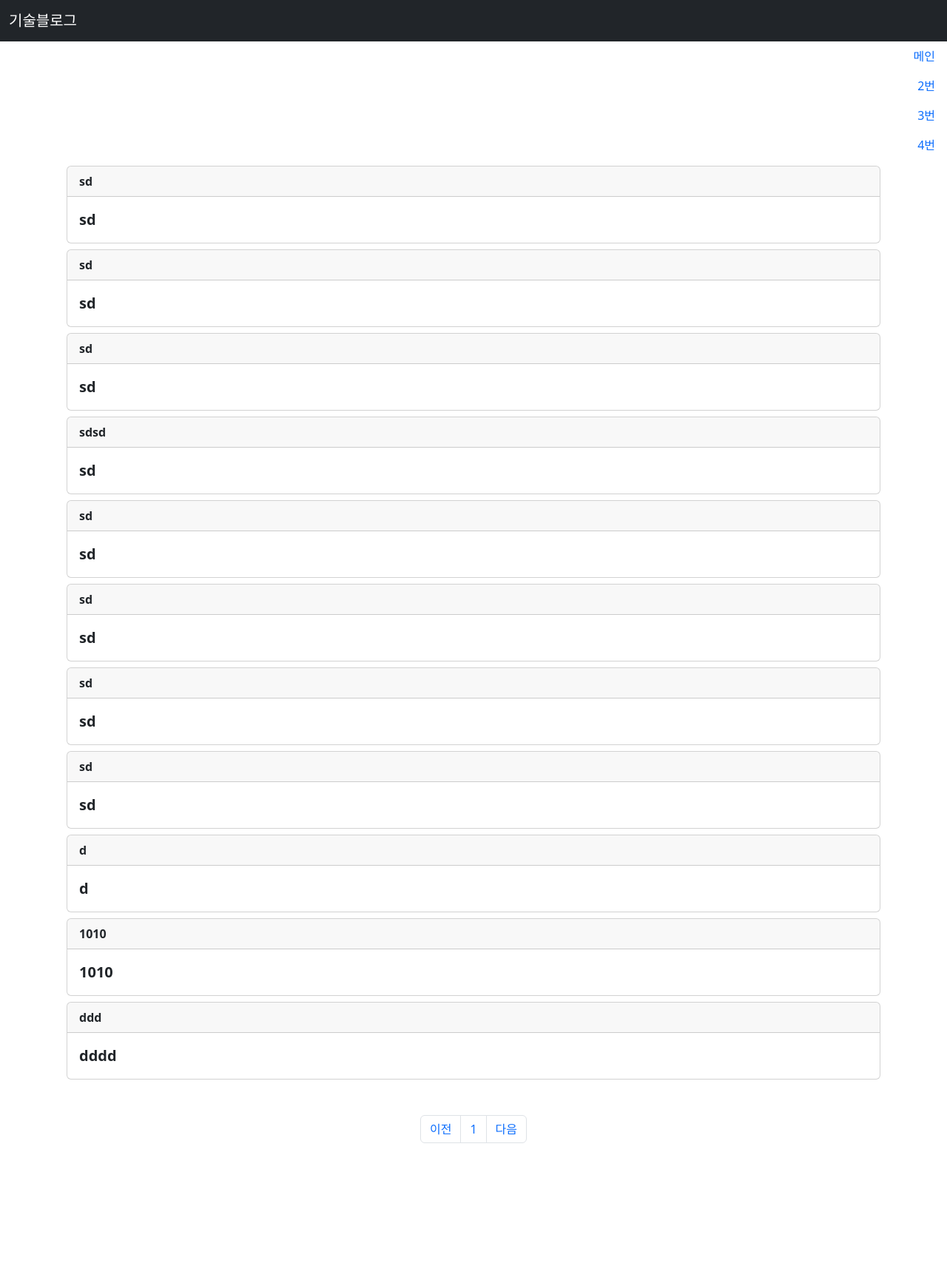
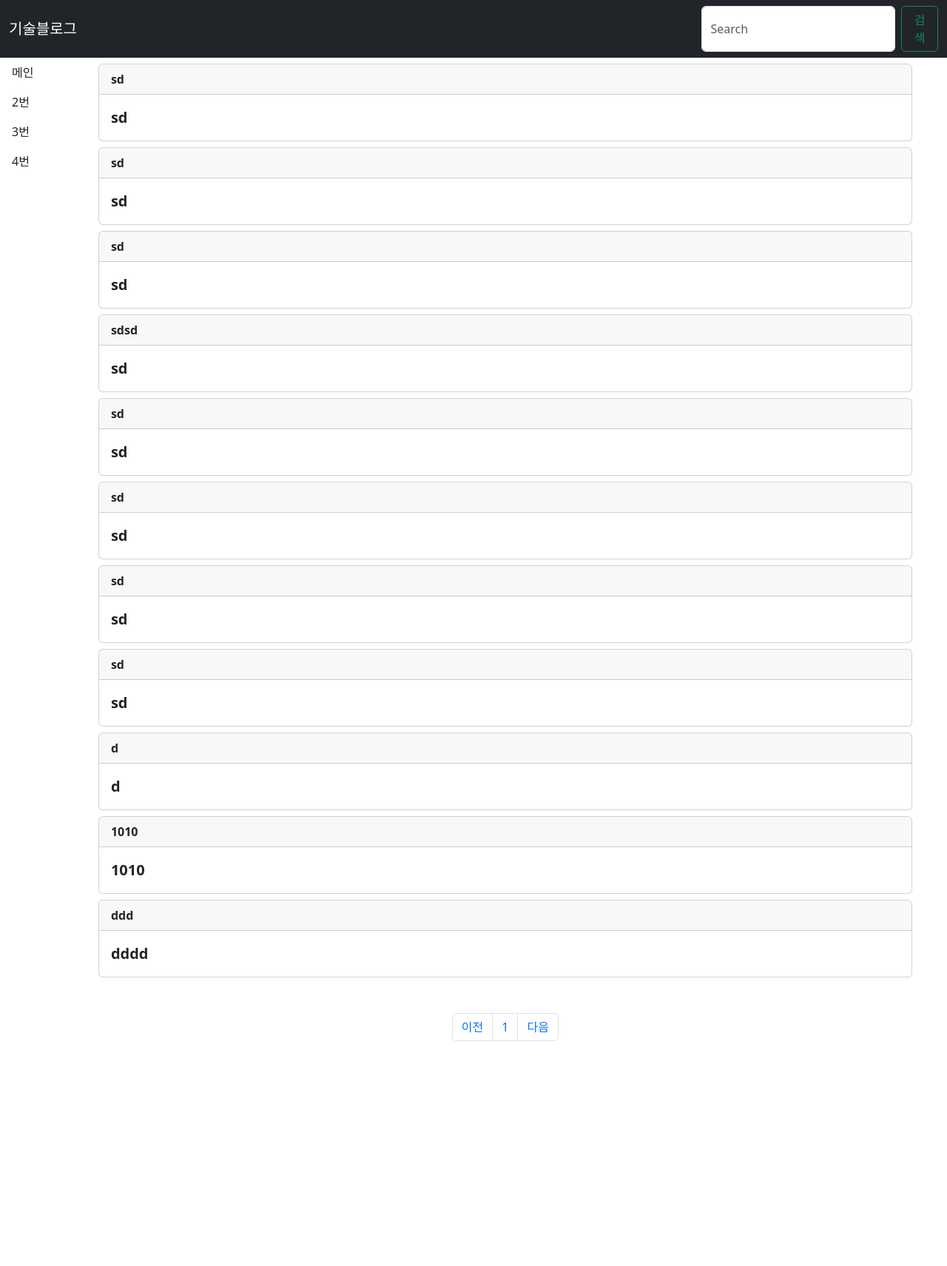
Before and after one commit to ANDONGWOO/techblog, a Django app: page /app1/ in a window 1280 px wide. Shown: the top 1711 px of the page at 74% size. Run offline with Django 3.2, Linux system fonts and the light colour scheme; data comes from the database, SQL or seed files in the repository; both versions use the stored data as it was after the commit; some libraries are stand-ins or nearby versions.

Commit message:
사이드 바 수정/ 검색 창 배치

```diff
--- a/app1/templates/app1/index.html
+++ b/app1/templates/app1/index.html
@@ -2,9 +2,27 @@
 {% load django_bootstrap5 %}
 
 {% block body %}
+<div class="d-flex">
+  <div style="width:10ex;">
+    <nav class="nav flex-column ">{% comment %} 상단고정? {% endcomment %}
+      <li class="nav-item ">
+        <a class="nav-link text-dark" aria-current="page" href="{% url 'app1:index' %}">메인</a> {% comment %} index경로  {% endcomment %}
+      </li>
+      <li class="nav-item">
+        <a class="nav-link text-dark" href="#">2번</a>
+      </li>
+      <li class="nav-item">
+        <a class="nav-link text-dark" href="#">3번</a>
+      </li>
+      <li class="nav-item">
+        <a class="nav-link text-dark" href="#">4번</a>
+      </li>
+    </nav>
+  </div>
+  <div class="container">
     <a href="#" class="fw-bold" style="text-decoration: none;">{% comment %} 스타일 밑줄 제거 {% endcomment %}
   {% for i in app %}
-    <div class="card m-2">
+      <div class="card m-2 text-dark">
         <div class="card-header">{{ i.title }}</div>
         <div class="card-body">
           <blockquote class="blockquote mb-0">
@@ -23,4 +41,6 @@
         </ul>
       </nav>
     </div>
+  </div>
+</div>
 {% endblock %}
--- a/techblog/templates/base.html
+++ b/techblog/templates/base.html
@@ -13,29 +13,18 @@
   </head>
 
   <body style="height: 10000ex;">
-    <nav class="navbar navbar-light bg-dark sticky-top">
-      <div class="container-fluid">
-        <a class="navbar-brand text-white" href="#">기술블로그</a>
-        {% comment %} 검색 아이콘 클릭 모달 검색창 {% endcomment %}
-      </div>
-    </nav>
-    <nav class="nav flex-column align-items-end ">{% comment %} 상단고정? {% endcomment %}
-      <li class="nav-item">
-        <a class="nav-link " aria-current="page" href="{% url 'app1:index' %}">메인</a> {% comment %} index경로  {% endcomment %}
-      </li>
-      <li class="nav-item">
-        <a class="nav-link " href="#">2번</a>
-      </li>
-      <li class="nav-item">
-        <a class="nav-link" href="#">3번</a>
-      </li>
-      <li class="nav-item">
-        <a class="nav-link " href="#">4번</a>
-      </li>
-    </nav>
-    <div class="container">
+      <nav class="navbar navbar-light bg-dark sticky-top">
+        <div class="container-fluid ">
+          <a class="navbar-brand text-white" href="#">기술블로그</a>
+          {% comment %} 검색 아이콘 클릭 모달 검색창 {% endcomment %}
+          <form class="d-flex">
+            <input class="form-control me-2" type="search" placeholder="Search" aria-label="Search">
+            <button class="btn btn-outline-success" type="submit">검색</button>
+          </form>
+        </div>
+      </nav>
       {% block body %}{% endblock body %}
-    </div>
+
   </body>
   {% bootstrap_javascript %}
 </html>
```
Also changed, not shown: db.sqlite3. Lines whose indentation alone changed are shown as unchanged.
